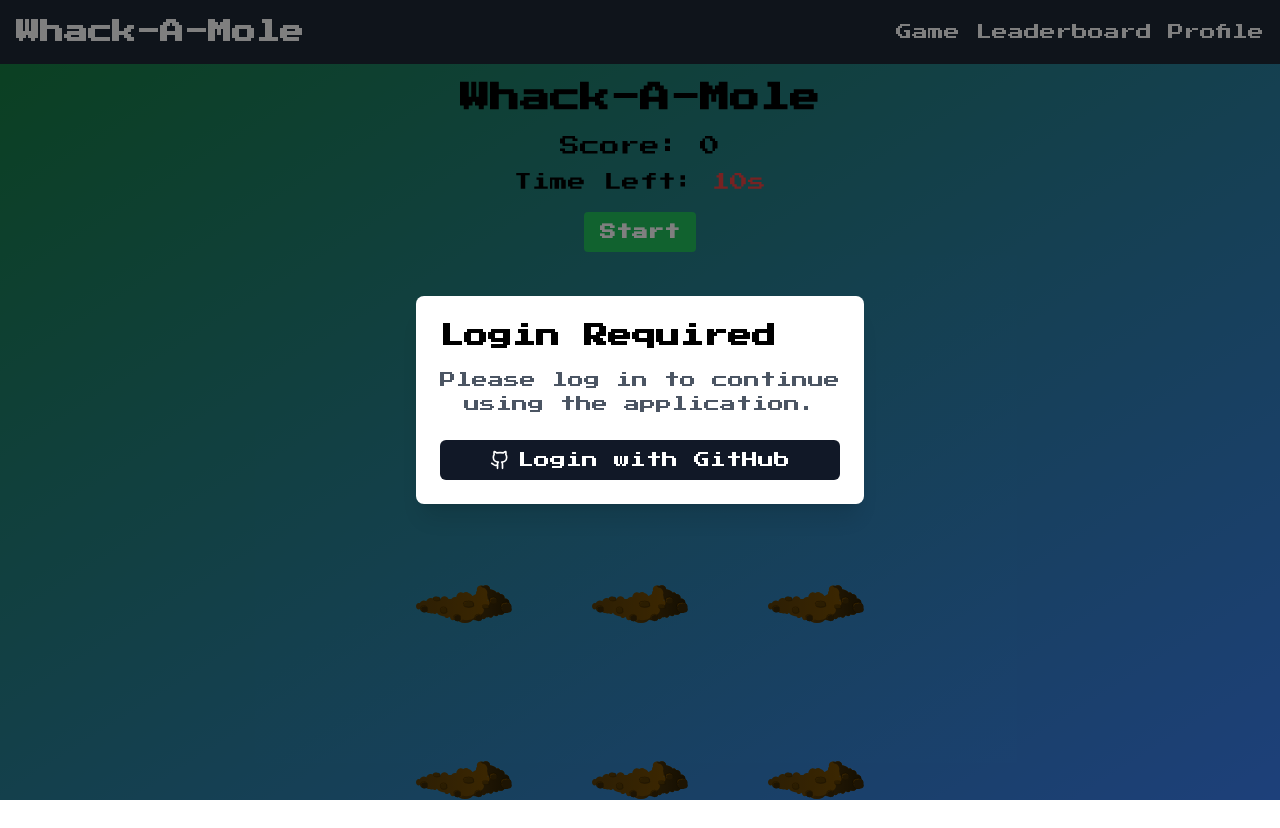
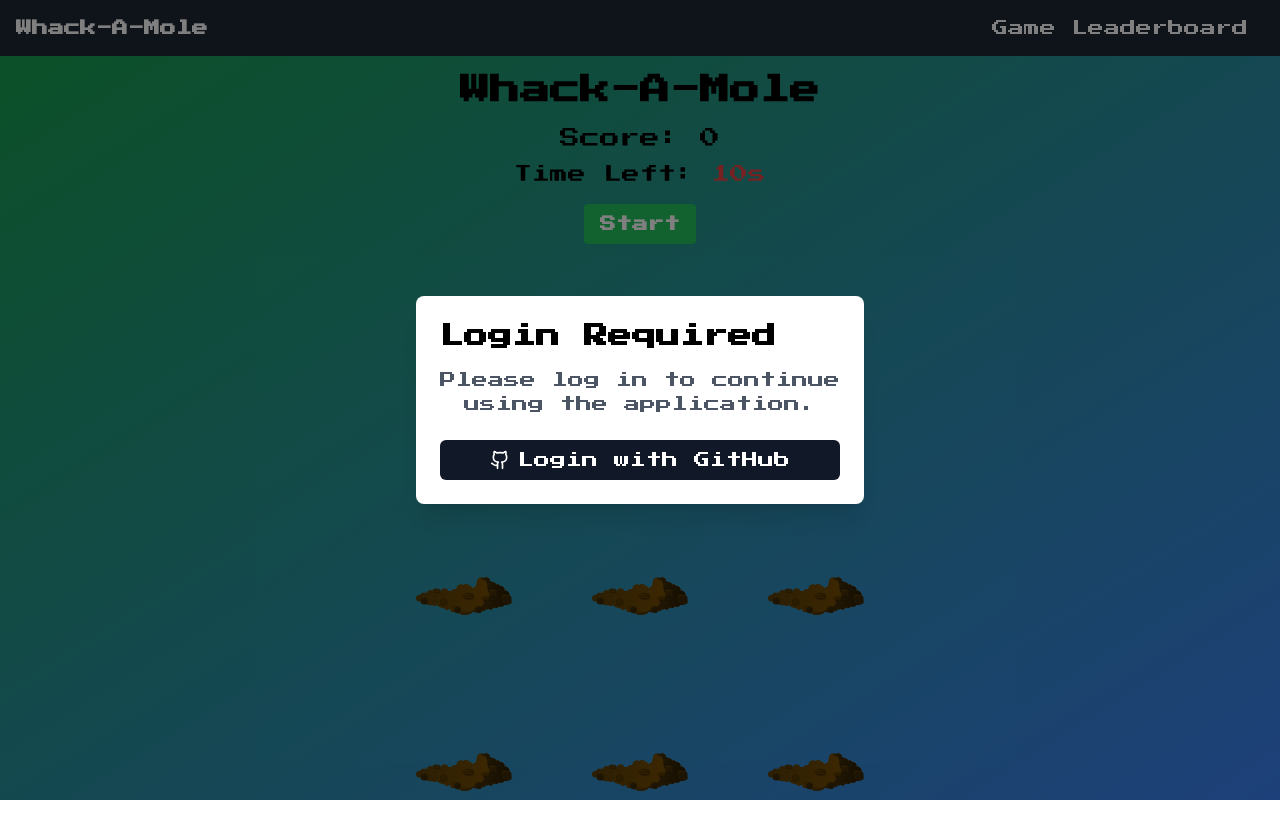
Before and after one commit to neogismm/shram-assignment, a React (Vite) app in the folder frontend/: page / in a window 1280 px wide. Built offline with nearby package versions, Linux system fonts and the light colour scheme; no server answers.

Commit message:
updated background gradient color and enhanced NavBar with user profile picture

```diff
--- a/frontend/src/App.jsx
+++ b/frontend/src/App.jsx
@@ -12,7 +12,7 @@ export default function App() {
   return (
     <Router>
       <UserProvider>
-        <div className="font-press-start min-h-screen bg-gradient-to-br from-green-700 to-blue-500">
+        <div className="font-press-start min-h-screen bg-gradient-to-br from-green-600 to-blue-500">
           <NavBar />
           <main className="container mx-auto p-4">
             <Routes>
--- a/frontend/src/components/NavBar.jsx
+++ b/frontend/src/components/NavBar.jsx
@@ -1,10 +1,13 @@
 import { Link } from "react-router-dom";
+import { useUser } from "../contexts/UserContext";
 
 export default function NavBar() {
+  const { user } = useUser();
+
   return (
     <nav className="bg-gray-800 text-white p-4">
-      <div className="container mx-auto flex justify-between items-center">
-        <Link to="/" className="text-2xl font-bold">
+      <div className="container mx-auto flex justify-between">
+        <Link to="/" className="font-bold hover:text-green-400 transition-colors">
           Whack-A-Mole
         </Link>
         <ul className="flex space-x-4">
@@ -24,9 +27,15 @@ export default function NavBar() {
           <li>
             <Link
               to="/profile"
-              className="hover:text-green-400 transition-colors"
+              className="hover:text-green-400 transition-colors flex items-center"
             >
-              Profile
+              {user && user.profilePicture && (
+                <img
+                  src={user.profilePicture}
+                  alt="Profile"
+                  className="w-8 h-8 rounded-full mr-2 hover:opacity-70 transition-opacity"
+                />
+              )}
             </Link>
           </li>
         </ul>
```
